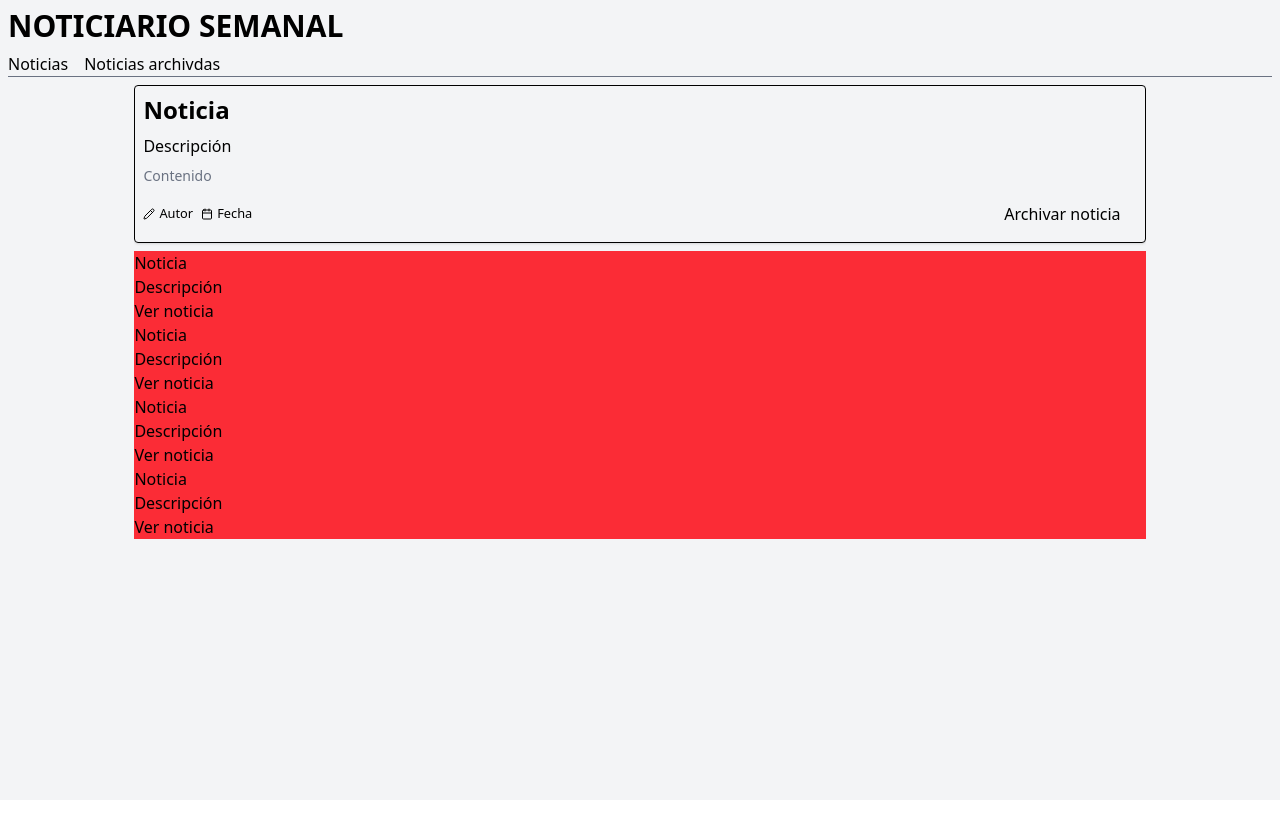
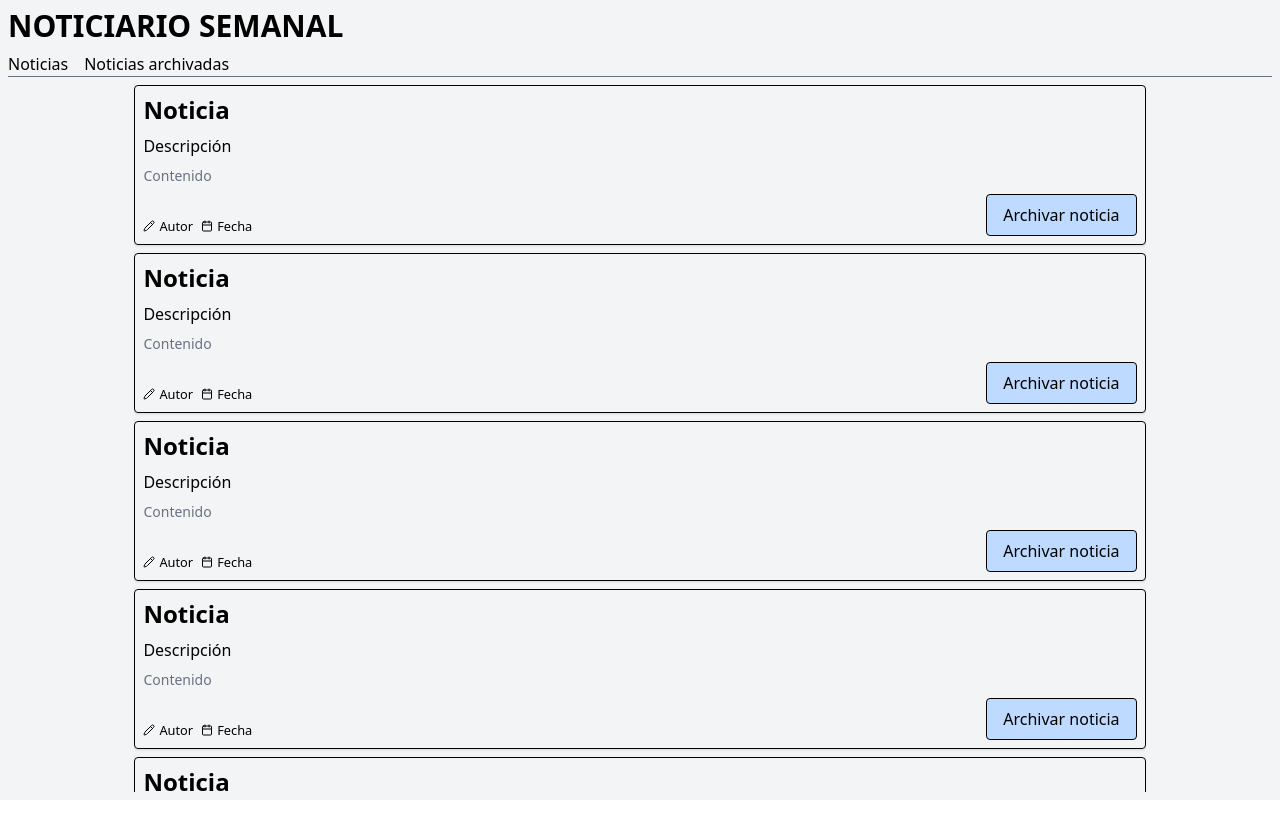
Before and after one commit to AdrianRgGit/allfunds_prueba_tecnica, a React (Vite) app in the folder news-frontend/: page / in a window 1280 px wide. Shown: the top 830 px of the page. After the commit the page ends 800 px from the top, so only its background shows below. Built offline with nearby package versions, Linux system fonts and the light colour scheme.

Commit message:
vista home de momento tirada

```diff
--- a/news-frontend/src/App.tsx
+++ b/news-frontend/src/App.tsx
@@ -3,16 +3,16 @@ import CustomLink from "./components/Ui/CustomLink/CustomLink";
 
 const App = () => {
   return (
-    <main className="h-screen bg-gray-100 p-2">
-      <header className="mb-2 w-full">
+    <main className="flex h-screen flex-col bg-gray-100 p-2">
+      <header className="mb-2 w-full flex-shrink-0">
         <h1 className="mb-2 text-3xl font-bold">NOTICIARIO SEMANAL</h1>
         <nav className="space-x-4 border-b border-gray-500">
           <CustomLink href="#" title="Noticias" />
-          <CustomLink href="#" title="Noticias archivdas" />
+          <CustomLink href="#" title="Noticias archivadas" />
         </nav>
       </header>
 
-      <section className="mx-auto flex h-screen w-[80%] flex-col gap-y-2 overflow-y-auto">
+      <section className="mx-auto flex w-[80%] flex-1 flex-col gap-y-2 overflow-y-auto">
         <NewsCard
           title="Noticia"
           description="Descripción"
@@ -20,32 +20,41 @@ const App = () => {
           author="Autor"
           date="Fecha"
         />
-
-        <article className="grid-cols-3 bg-red-500">
-          <div>
-            <h3>Noticia</h3>
-            <p>Descripción</p>
-            <button>Ver noticia</button>
-          </div>
-
-          <div>
-            <h3>Noticia</h3>
-            <p>Descripción</p>
-            <button>Ver noticia</button>
-          </div>
-
-          <div>
-            <h3>Noticia</h3>
-            <p>Descripción</p>
-            <button>Ver noticia</button>
-          </div>
-
-          <div>
-            <h3>Noticia</h3>
-            <p>Descripción</p>
-            <button>Ver noticia</button>
-          </div>
-        </article>
+        <NewsCard
+          title="Noticia"
+          description="Descripción"
+          content="Contenido"
+          author="Autor"
+          date="Fecha"
+        />
+        <NewsCard
+          title="Noticia"
+          description="Descripción"
+          content="Contenido"
+          author="Autor"
+          date="Fecha"
+        />
+        <NewsCard
+          title="Noticia"
+          description="Descripción"
+          content="Contenido"
+          author="Autor"
+          date="Fecha"
+        />
+        <NewsCard
+          title="Noticia"
+          description="Descripción"
+          content="Contenido"
+          author="Autor"
+          date="Fecha"
+        />
+        <NewsCard
+          title="Noticia"
+          description="Descripción"
+          content="Contenido"
+          author="Autor"
+          date="Fecha"
+        />
       </section>
     </main>
   );
--- a/news-frontend/src/components/Home/NewsCard/NewsCard.tsx
+++ b/news-frontend/src/components/Home/NewsCard/NewsCard.tsx
@@ -16,8 +16,8 @@ const NewsCard: FC<NewsCardProps> = ({
       <p>{description}</p>
       <p className="text-sm text-gray-500">{content}</p>
 
-      <div className="flex items-center justify-between">
-        <div className="flex items-center gap-x-2">
+      <div className="flex justify-between">
+        <div className="flex items-center gap-x-2 self-end">
           <div className="flex items-center gap-x-1">
             <Pencil size={12} />
             <small>{author}</small>
@@ -27,6 +27,7 @@ const NewsCard: FC<NewsCardProps> = ({
             <small>{date}</small>
           </div>
         </div>
+
         <CustomButton>
           <span>Archivar noticia</span>
         </CustomButton>
--- a/news-frontend/src/components/Ui/CustomButton/CustomButton.tsx
+++ b/news-frontend/src/components/Ui/CustomButton/CustomButton.tsx
@@ -14,7 +14,7 @@ const CustomButton: FC<CustomButtonProps> = ({
       type={type}
       disabled={disabled}
       onClick={onClick}
-      className={`rounded px-4 py-2 transition-opacity duration-150 hover:opacity-100`}
+      className={`cursor-pointer rounded bg-blue-200 px-4 py-2 transition-opacity duration-200 hover:opacity-80 ${className} border`}
       {...props}
     >
       {children}
```
